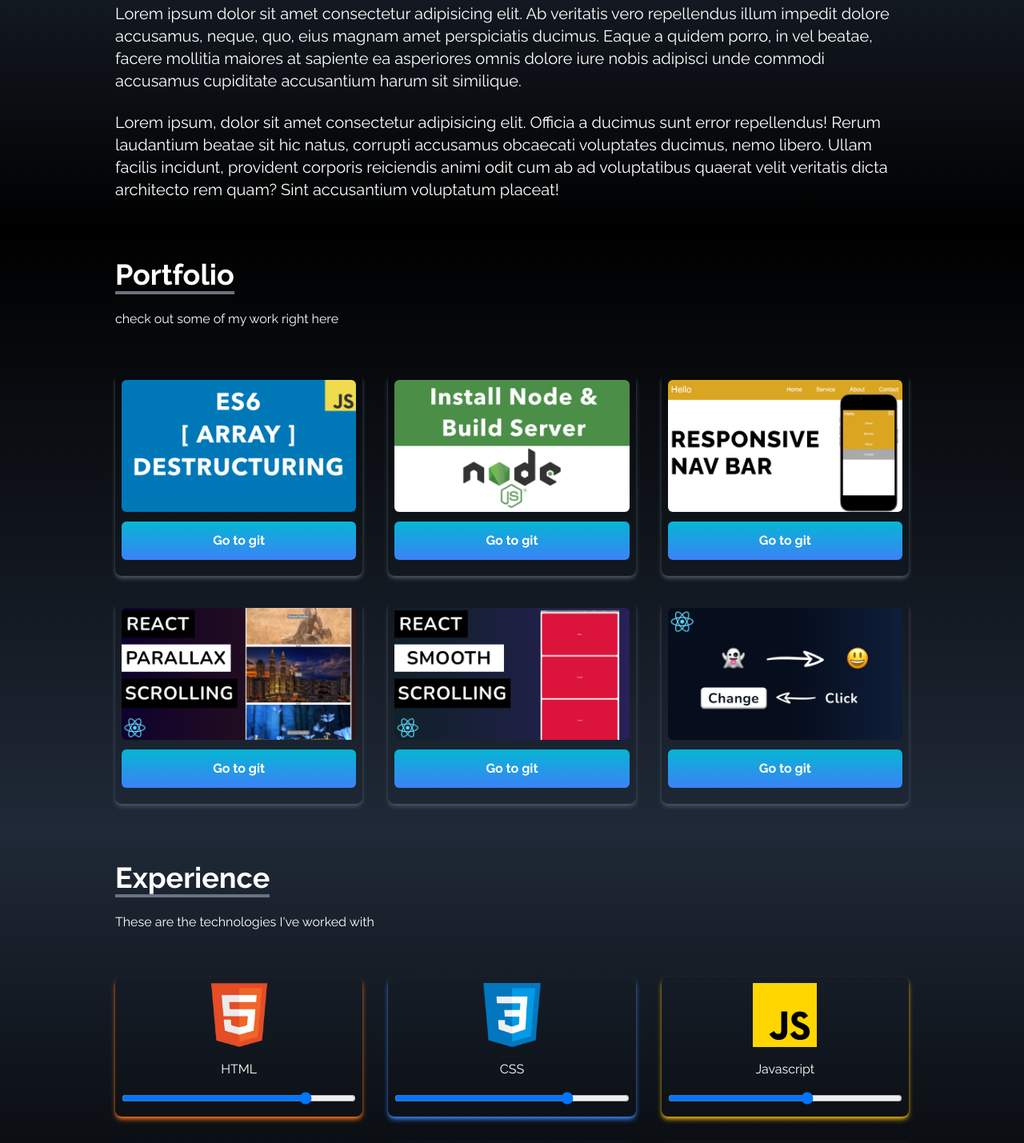
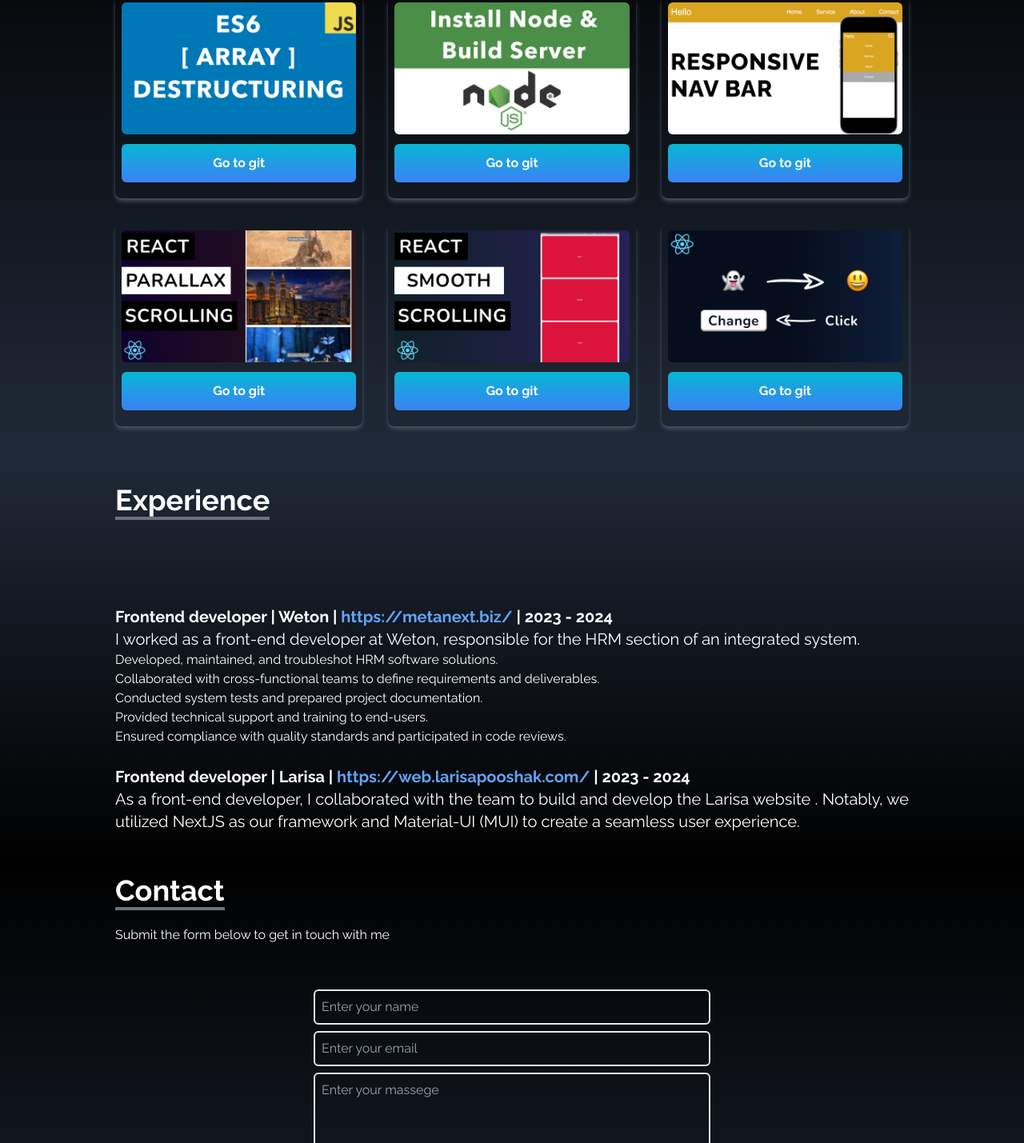
Before and after one commit to mr-mohamadmhz/mr-mohamadmhz.github.io, a React (Vite) app: page / in a window 1280 px wide. Shown: the part 985-2414 px from the top of the page at 80% size. Built offline with nearby package versions, Linux system fonts and the light colour scheme.

Commit message:
Replace fake data with real data

```diff
--- a/src/components/About.jsx
+++ /dev/null
@@ -1,37 +0,0 @@
-import React from "react";
-
-const About = () => {
-  return (
-    <div
-      name="about"
-      className="h-auto py-5 w-full bg-gradient-to-b from-gray-800  to-black text-white"
-    >
-      <div className="max-w-screen-lg p-4 mx-auto  felx-col justify-center w-full h-full">
-        <div className="pb-8">
-          <p className="font-bold text-4xl inline border-b-4 border-gray-500"
-
-          >About</p>
-        </div>
-        <p className="text-xl mt-20">
-          Lorem ipsum dolor sit amet consectetur adipisicing elit. Ab veritatis
-          vero repellendus illum impedit dolore accusamus, neque, quo, eius
-          magnam amet perspiciatis ducimus. Eaque a quidem porro, in vel beatae,
-          facere mollitia maiores at sapiente ea asperiores omnis dolore iure
-          nobis adipisci unde commodi accusamus cupiditate accusantium harum sit
-          similique.
-        </p>
-        <br />
-        <p className="text-xl">
-          Lorem ipsum, dolor sit amet consectetur adipisicing elit. Officia a
-          ducimus sunt error repellendus! Rerum laudantium beatae sit hic natus,
-          corrupti accusamus obcaecati voluptates ducimus, nemo libero. Ullam
-          facilis incidunt, provident corporis reiciendis animi odit cum ab ad
-          voluptatibus quaerat velit veritatis dicta architecto rem quam? Sint
-          accusantium voluptatum placeat!
-        </p>
-      </div>
-    </div>
-  );
-};
-
-export default About;
--- a/src/components/Experience.jsx
+++ b/src/components/Experience.jsx
@@ -1,98 +1,41 @@
-import css from "../assets/css.png";
-import html from "../assets/html.png";
-import github from "../assets/github.png";
-import graphql from "../assets/graphql.png";
-import heroImage from "../assets/heroImage.png";
-import javascript from "../assets/javascript.png";
-import nextjs from "../assets/nextjs.png";
-import node from "../assets/node.png";
-import react from "../assets/react.png";
-import tailwind from "../assets/tailwind.png";
-
 import React from "react";
 
 const Experience = () => {
-
-    const techs = [
-      {
-        id: 1,
-        src: html,
-        title: "HTML",
-        style: "shadow-orange-500",
-        max:80
-      },
-      {
-        id: 2,
-        src: css,
-        title: "CSS",
-        style: "shadow-blue-500",
-        max:75
-      },
-      {
-        id: 3,
-        src: javascript,
-        title: "Javascript",
-        style: "shadow-yellow-500",
-        max:60
-      },
-      {
-        id: 4,
-        src: react,
-        title: "ReactJS",
-        style: "shadow-blue-600",
-        max:60
-      },
-      {
-        id: 5,
-        src: tailwind,
-        title: "Tailwind",
-        style: "shadow-sky-400",
-        max:80
-      },
-      {
-        id: 6,
-        src: github,
-        title: "Github",
-        style: "shadow-gray-400",
-        max:70
-      },
-    ];
-
     return (
         <div
             name="experience"
-      className="bg-gradient-to-b from-gray-800 to-black w-full h-auto py-5 text-white"
+            className="h-auto py-5 w-full bg-gradient-to-b from-gray-800  to-black text-white"
         >
-      <div className="max-w-screen-lg sm:p-4 p-1 mx-auto flex flex-col justify-center w-full h-full">
+            <div className="max-w-screen-lg p-4 mx-auto  felx-col justify-center w-full h-full">
                 <div className="pb-8">
-          <p className="text-4xl font-bold inline border-b-4 border-gray-500">
-            Experience
+                    <p className="font-bold text-4xl inline border-b-4 border-gray-500"
+
+                    >Experience</p>
+                </div>
+                <p className="text-xl mt-20 flex flex-col text-justify">
+                    <strong> Frontend developer | Weton |{' '}
+                        <a className='text-blue-400' href='https://metanext.biz/' target='_blank'>
+                            https://metanext.biz/
+                        </a> | 2023 - 2024</strong>
+                    I worked as a front-end developer at Weton, responsible for the HRM section of an integrated system.
+                    <ul className='text-base'>
+                        <li> Developed, maintained, and troubleshot HRM software solutions.</li>
+                        <li> Collaborated with cross-functional teams to define requirements and deliverables.</li>
+                        <li> Conducted system tests and prepared project documentation.</li>
+                        <li> Provided technical support and training to end-users.</li>
+                        <li> Ensured compliance with quality standards and participated in code reviews.</li>
+                    </ul>
                 </p>
-          <p className="py-6">These are the technologies I've worked with</p>
-        </div>
-
-        <div className="grid grid-cols-2 md:grid-cols-3 gap-8 px-4 sm:px-0 text-center">
-          {techs.map(({ id, src, title, max, style }) => (
-            <div
-              key={id}
-              className={
-                "duration-200 hover:scale-105 shadow-md rounded-lg p-2 border-gray-100" +
-                " " +
-                style
-              }
-            >
-              <img src={src} alt="" className="w-20 mx-auto" />
-              <p className="mt-4">{title}</p>
-              <input
-                type="range"
-                min="0"
-                max="100"
-                value={max}
-                className="w-full mt-4"
-              />
-            </div>
-          ))}
-        </div>
+                <br/>
+                <p className="text-xl flex flex-col text-justify">
+                    <strong>Frontend developer | Larisa |{' '}
+                        <a className='text-blue-400' href='https://web.larisapooshak.com/' target='_blank'>
+                            https://web.larisapooshak.com/
+                        </a> | 2023 - 2024</strong>
+                    <span>
+                      As a front-end developer, I collaborated with the team to build and develop the Larisa website . Notably, we
+                      utilized NextJS as our framework and Material-UI (MUI) to create a seamless user experience.</span>
+                </p>
             </div>
         </div>
     );
--- /dev/null
+++ b/src/components/Skills.jsx
@@ -0,0 +1,101 @@
+import css from "../assets/css.png";
+import html from "../assets/html.png";
+import github from "../assets/github.png";
+import graphql from "../assets/graphql.png";
+import heroImage from "../assets/heroImage.png";
+import javascript from "../assets/javascript.png";
+import nextjs from "../assets/nextjs.png";
+import node from "../assets/node.png";
+import react from "../assets/react.png";
+import tailwind from "../assets/tailwind.png";
+
+import React from "react";
+
+const Experience = () => {
+
+    const techs = [
+      {
+        id: 1,
+        src: html,
+        title: "HTML",
+        style: "shadow-orange-500",
+        max:80
+      },
+      {
+        id: 2,
+        src: css,
+        title: "CSS",
+        style: "shadow-blue-500",
+        max:75
+      },
+      {
+        id: 3,
+        src: javascript,
+        title: "Javascript",
+        style: "shadow-yellow-500",
+        max:60
+      },
+      {
+        id: 4,
+        src: react,
+        title: "ReactJS",
+        style: "shadow-blue-600",
+        max:60
+      },
+      {
+        id: 5,
+        src: tailwind,
+        title: "Tailwind",
+        style: "shadow-sky-400",
+        max:80
+      },
+      {
+        id: 6,
+        src: github,
+        title: "Github",
+        style: "shadow-gray-400",
+        max:70
+      },
+    ];
+
+  return (
+    <div
+      name="experience"
+      className="bg-gradient-to-b from-gray-800 to-black w-full h-auto py-5 text-white"
+    >
+      <div className="max-w-screen-lg sm:p-4 p-1 mx-auto flex flex-col justify-center w-full h-full">
+        <div className="pb-8">
+          <p className="text-4xl font-bold inline border-b-4 border-gray-500">
+            Experience
+          </p>
+          <p className="py-6">These are the technologies I've worked with</p>
+        </div>
+
+        <div className="grid grid-cols-2 md:grid-cols-3 gap-8 px-4 sm:px-0 text-center">
+          {techs.map(({ id, src, title, max, style }) => (
+            <div
+              key={id}
+              className={
+                "duration-200 hover:scale-105 shadow-md rounded-lg p-2 border-gray-100" +
+                " " +
+                style
+              }
+            >
+              <img src={src} alt="" className="w-20 mx-auto" />
+              <p className="mt-4">{title}</p>
+              <input
+                type="range"
+                min="0"
+                max="100"
+                value={max}
+                className="w-full mt-4"
+              />
+            </div>
+          ))}
+        </div>
+      </div>
+    </div>
+  );
+};
+
+export default Experience;
```
Lines whose indentation alone changed are shown as unchanged.
